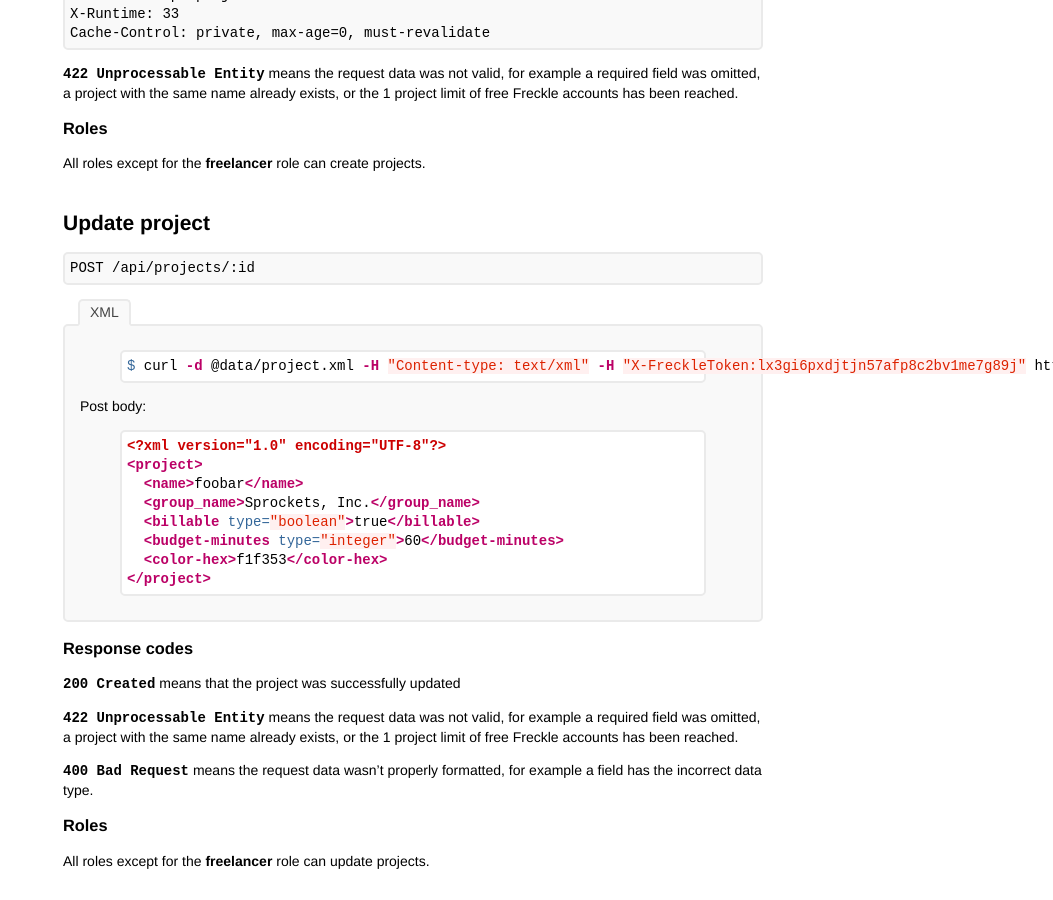
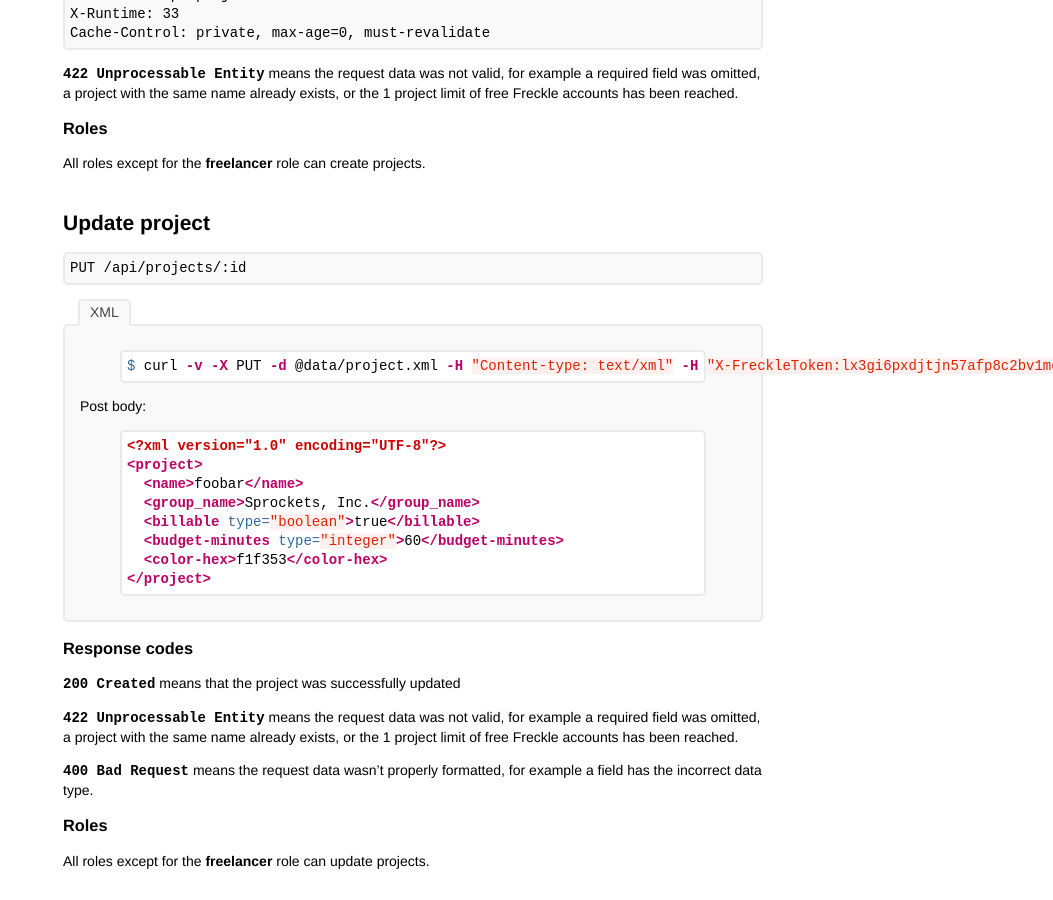
Before and after one commit to cheerful/freckle-apidocs, a Jekyll site: the page built from projects.md, in a window 1280 px wide and 900 px high, scrolled down 4881 px. Shown: the whole window, without its empty margins (227-1280 px from the left). Built offline with Jekyll 4.4.1, drawn with Linux system fonts in a browser that asks for light colours; nearby versions of some CDN libraries; Markdown is read by kramdown in place of the engine named in the settings.

Commit message:
Update documentation for projects#update to use PUT method.

```diff
--- a/projects.md
+++ b/projects.md
@@ -376,7 +376,7 @@ All roles except for the **freelancer** role can create projects.
 <a id="update"></a>Update project
 -----------
 
-    POST /api/projects/:id
+    PUT /api/projects/:id
 
 <div class="tabs">
 <div class="selector">
@@ -384,7 +384,7 @@ All roles except for the **freelancer** role can create projects.
 </div>
 <div class="tab xml active">
 {% highlight sh %}
-$ curl -d @data/project.xml -H "Content-type: text/xml" -H "X-FreckleToken:lx3gi6pxdjtjn57afp8c2bv1me7g89j" https://apitest.letsfreckle.com/api/projects/34572.xml
+$ curl -v -X PUT -d @data/project.xml -H "Content-type: text/xml" -H "X-FreckleToken:lx3gi6pxdjtjn57afp8c2bv1me7g89j" https://apitest.letsfreckle.com/api/projects/34572.xml
 {% endhighlight %}
 
 Post body:
```
